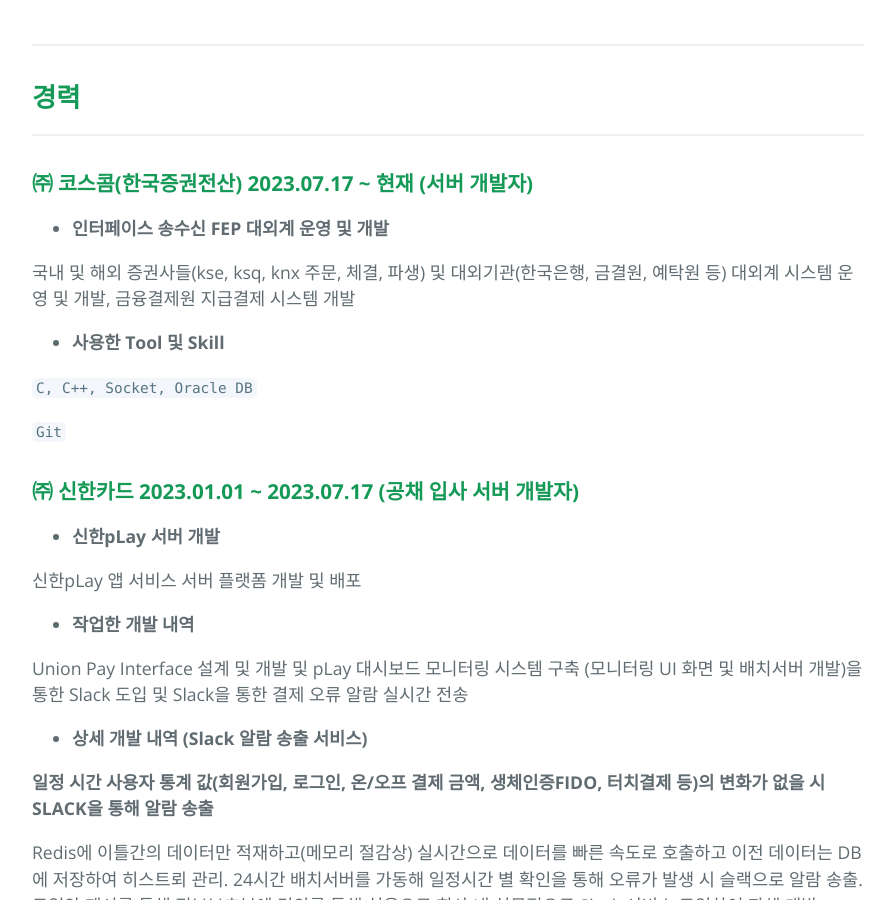
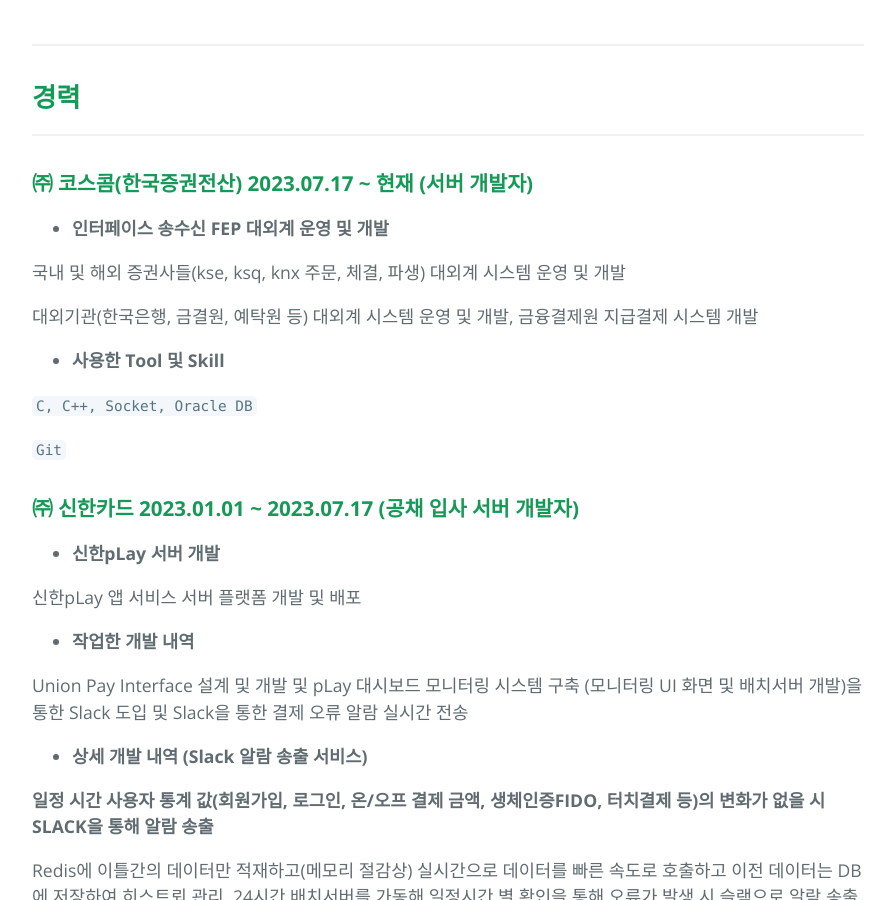
Before and after one commit to 2haein/theofto, a Jekyll site: the page built from index.md, in a window 1280 px wide and 900 px high, scrolled down 2152 px. Shown: the whole window, without its empty margins (192-1087 px from the left). Built offline with Jekyll 4.4.1, drawn with Linux system fonts in a browser that asks for light colours; our own code applies the rules of GitHub Pages for plain Markdown files; some of the changed text lies outside the part shown.

Commit message:
Docs: 24/1/7 ksc update

```diff
--- a/index.md
+++ b/index.md
@@ -69,7 +69,9 @@
 
 - **인터페이스 송수신 FEP 대외계 운영 및 개발**
 
-국내 및 해외 증권사들(kse, ksq, knx 주문, 체결, 파생) 및 대외기관(한국은행, 금결원, 예탁원 등) 대외계 시스템 운영 및 개발, 금융결제원 지급결제 시스템 개발
+국내 및 해외 증권사들(kse, ksq, knx 주문, 체결, 파생) 대외계 시스템 운영 및 개발
+
+대외기관(한국은행, 금결원, 예탁원 등) 대외계 시스템 운영 및 개발, 금융결제원 지급결제 시스템 개발
 
 -  **사용한 Tool 및 Skill**
 
@@ -221,6 +223,7 @@
 
 본 서비스의 주요 기능은 4가지로 요약할 수 있습니다. 첫째 심부름을 보내는 것을 기록하기, 둘째 심부름 보낼 때 자동으로 퀘스트 부여하기, 셋째 위험요소를 제외한 아이의 심부름 경로 추천하기, 마지막으로 시민들이 위험 지역을 신고하여 같이 만드는 안전지도입니다. 이러한 기능을 바탕으로 부모/시민 모드와 아이 모드를 하나의 앱으로 구현하였습니다.
 ![image1.png](assets/child_product.png)
+
 **기술스택** | Android(Java), SpringBoot, MongoDB(NoSQL DB), AWS Cloud, Github
 
 👉[프로젝트 성과 링크](https://www.swaicau.com/bbs/board.php?bo_table=program8&wr_id=&wr_id=147)
```
